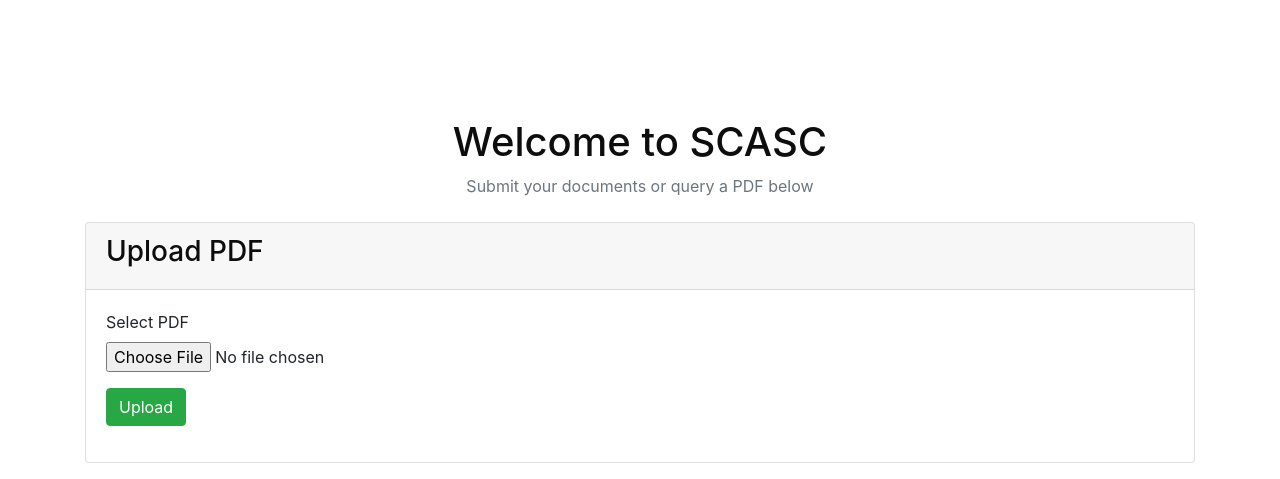
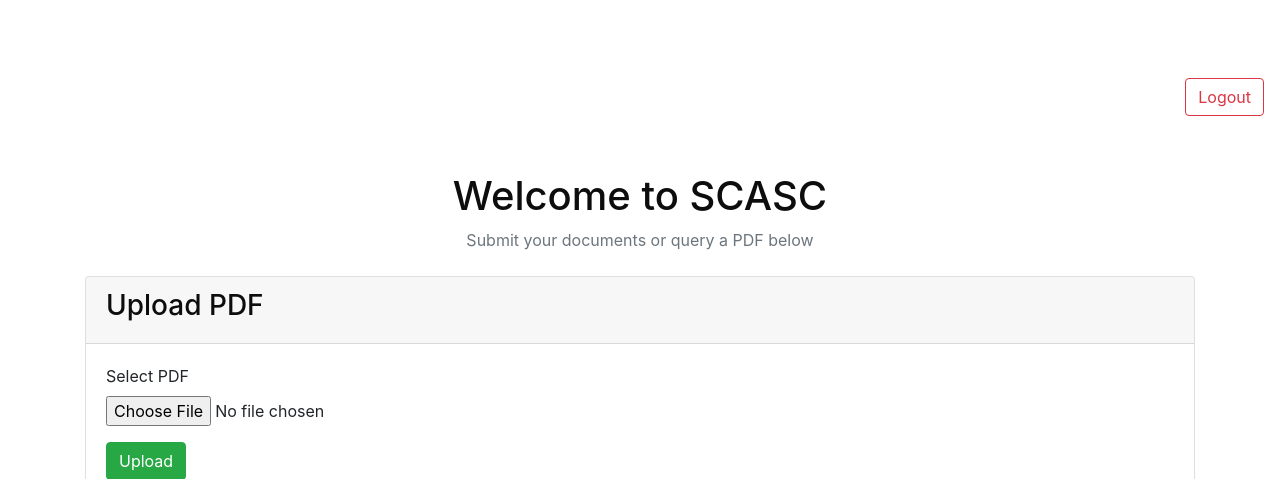
Before and after one commit to Sara-Chaudhary/SCASC, a FastAPI app: page /home/user in a window 1280 px wide. Shown: the top 479 px of the page. Run offline with FastAPI, Linux system fonts and the light colour scheme; some libraries are stand-ins or nearby versions.

Commit message:
adding the logot functionality

```diff
--- a/Router/auth.py
+++ b/Router/auth.py
@@ -1,5 +1,5 @@
 from typing import Annotated
-from fastapi import APIRouter, Depends, HTTPException, status, Request
+from fastapi import APIRouter, Depends, HTTPException, status, Request ,Response
 from pydantic import BaseModel, Field
 from databse import sessionLocal, Users
 from sqlalchemy.orm import Session
@@ -8,7 +8,7 @@ from fastapi.security import OAuth2PasswordRequestForm, OAuth2PasswordBearer
 from datetime import timedelta, datetime, timezone
 from jose import jwt, JWTError
 from fastapi.templating import Jinja2Templates
-from fastapi.responses import JSONResponse
+from fastapi.responses import JSONResponse ,RedirectResponse
 from fastapi.security.utils import get_authorization_scheme_param
 
 
@@ -186,3 +186,9 @@ async def login_for_access_token(
 
         traceback.print_exc()  # for terminal logs
         raise HTTPException(status_code=500, detail=f"Internal Server Error: {str(e)}")
+
+@router.get("/logout")
+async def logout(response: Response):
+    response = RedirectResponse(url="/auth/login-page", status_code=status.HTTP_302_FOUND)
+    response.delete_cookie(key="access_token")
+    return response
--- a/templates/home.html
+++ b/templates/home.html
@@ -39,6 +39,13 @@
 </head>
 
 <body>
+    <nav class="navbar ...">
+        <div class="ml-auto">
+            <form action="/auth/logout" method="get">
+                <button type="submit" class="btn btn-outline-danger">Logout</button>
+            </form>
+        </div>
+    </nav>
     <div class="container mt-5">
 
         <div class="text-center mb-4">
```
Also changed, not shown: templates/admin.html (+9 -1 lines).
